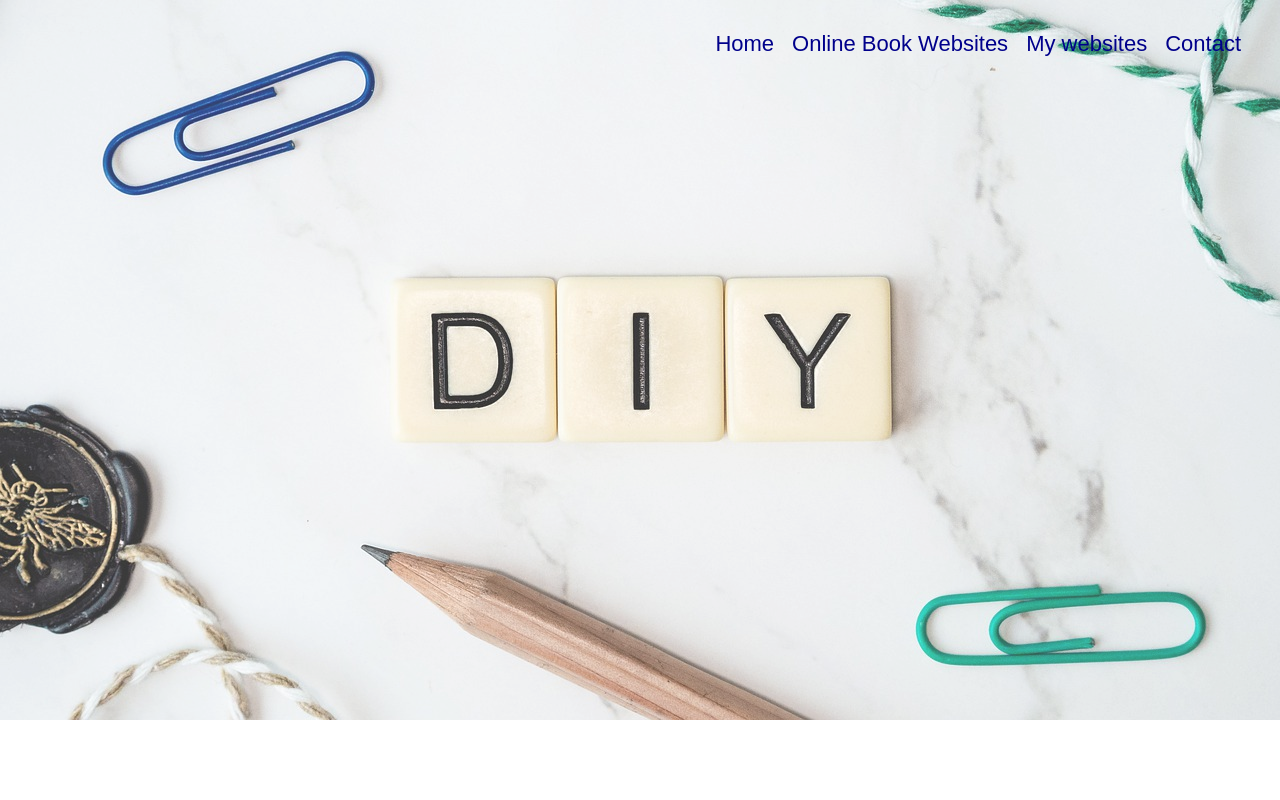
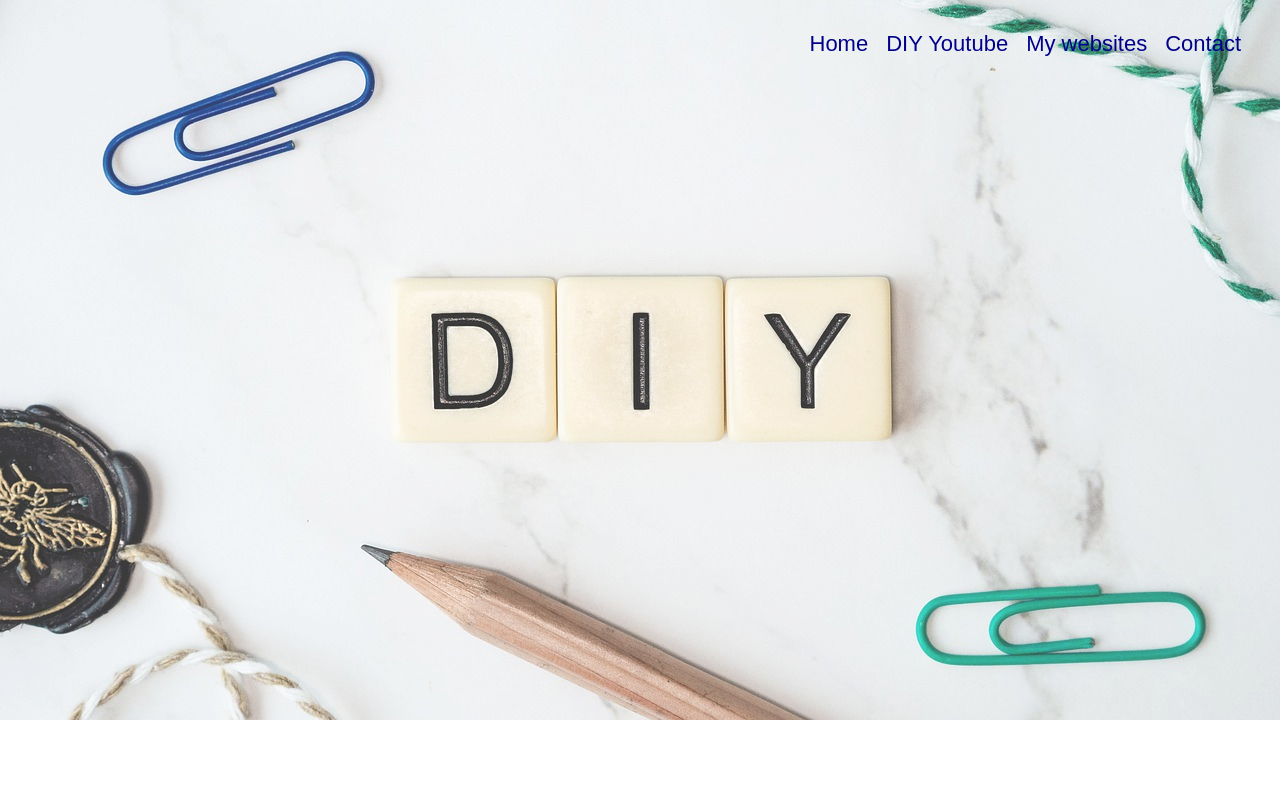
Before and after one commit to realkuhu/DIY-is-the-best, a plain HTML site: page index.html in a window 1280 px wide. Shown: the top 800 px of the page. Drawn offline with Linux system fonts and the light colour scheme.

Commit message:
Update index.html

```diff
--- a/index.html
+++ b/index.html
@@ -7,7 +7,7 @@
 </head>
 <ul class="menu">
     <li class="links">Home</li>
-    <li class="links">Online Book Websites</li>
+    <li class="links"> DIY Youtube </li>
     <li class="links">My websites</li>
     <li class="links">Contact</li>
 </ul>
```
